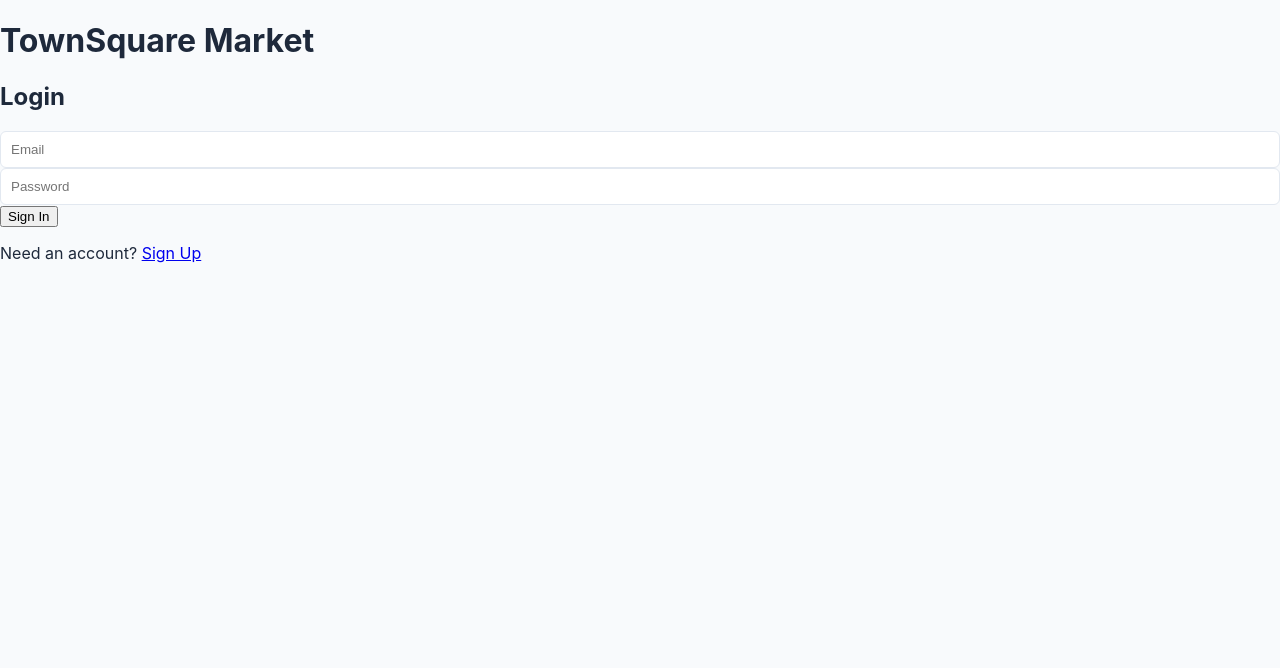
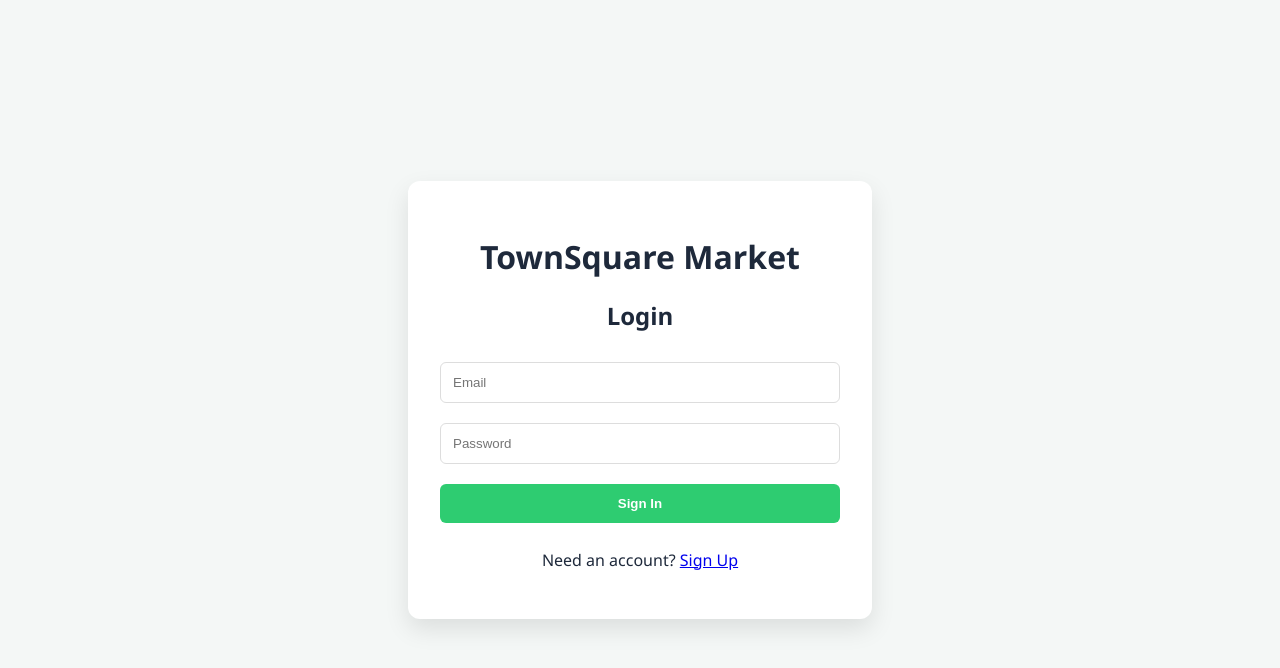
Before and after one commit to brokiemanlod-creator/TownSquare-Market, a plain HTML site: page index.html in a window 1280 px wide. Drawn offline with nearby package versions, Linux system fonts and the light colour scheme.

Commit message:
Added professional styling to the login page

```diff
--- a/style.css
+++ b/style.css
@@ -107,3 +107,45 @@ th, td {
 }
 
 .hidden { display: none; }
+
+body {
+    font-family: 'Segoe UI', Tahoma, Geneva, Verdana, sans-serif;
+    background-color: #f4f7f6;
+    display: flex;
+    justify-content: center;
+    align-items: center;
+    height: 100vh;
+    margin: 0;
+}
+
+.auth-container {
+    background: white;
+    padding: 2rem;
+    border-radius: 12px;
+    box-shadow: 0 10px 25px rgba(0,0,0,0.1);
+    width: 100%;
+    max-width: 400px;
+    text-align: center;
+}
+
+input, select, button {
+    width: 100%;
+    padding: 12px;
+    margin: 10px 0;
+    border: 1px solid #ddd;
+    border-radius: 6px;
+    box-sizing: border-box;
+}
+
+button {
+    background-color: #2ecc71;
+    color: white;
+    border: none;
+    font-weight: bold;
+    cursor: pointer;
+    transition: background 0.3s;
+}
+
+button:hover {
+    background-color: #27ae60;
+}
```
